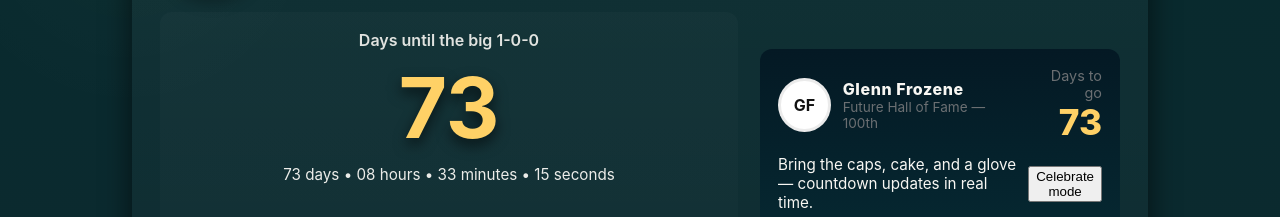
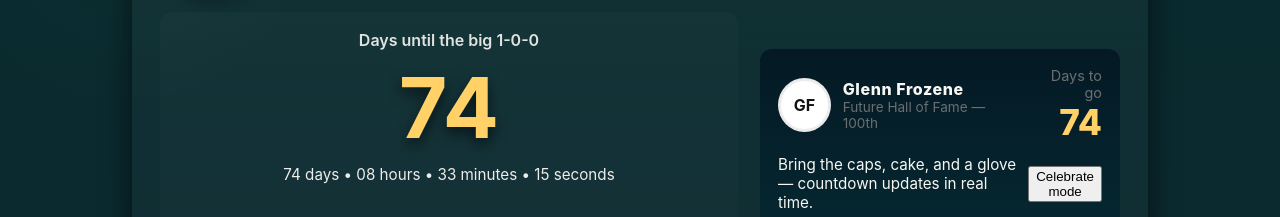
Before and after one commit to sophiaamarietta-arch/birthday, a plain HTML site: page index.html in a window 1280 px wide. Shown: the part 241-458 px from the top of the page. Drawn offline with Linux system fonts and the light colour scheme.

Commit message:
Update index.html

```diff
--- a/index.html
+++ b/index.html
@@ -276,7 +276,7 @@
       return;
     }
     const totalSeconds = Math.floor(diff / 1000);
-    const days = Math.floor(totalSeconds / (60*60*24));
+    const days = Math.ceil(totalSeconds / (60*60*24));
     const hours = Math.floor((totalSeconds % (60*60*24)) / (60*60));
     const minutes = Math.floor((totalSeconds % (60*60)) / 60);
     const seconds = totalSeconds % 60;
```
